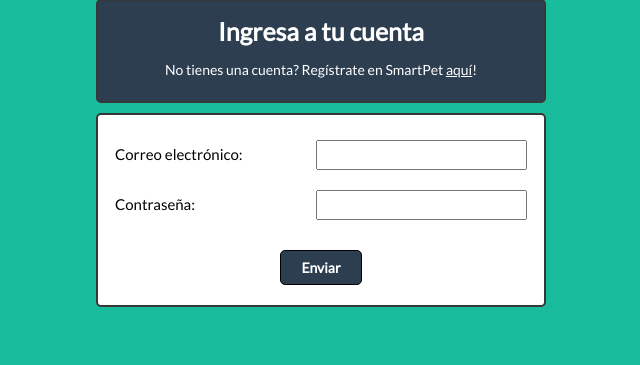
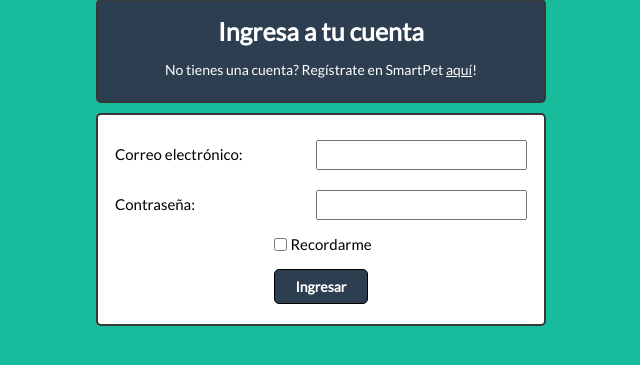
Before and after one commit to esmowin/dh-trabajo-integrador, a PHP site: page /login.php in a window 1280 px wide. Shown: the part 126-491 px from the top of the page, without its empty margins (319-959 px from the left). Run offline with PHP 8.4, Linux system fonts and the light colour scheme.

Commit message:
modificaciones login

```diff
--- a/login.php
+++ b/login.php
@@ -39,10 +39,12 @@
               <input type="password" name="login-password" value="">
             </div>
           </div>
+          <input type="checkbox" name="" value="">Recordarme
+
 
         </div>
 
-        <button class="registro-button" type="submit" name="button">Enviar</button>
+        <button class="registro-button" type="submit" name="button">Ingresar</button>
 
       </form>
 
```
